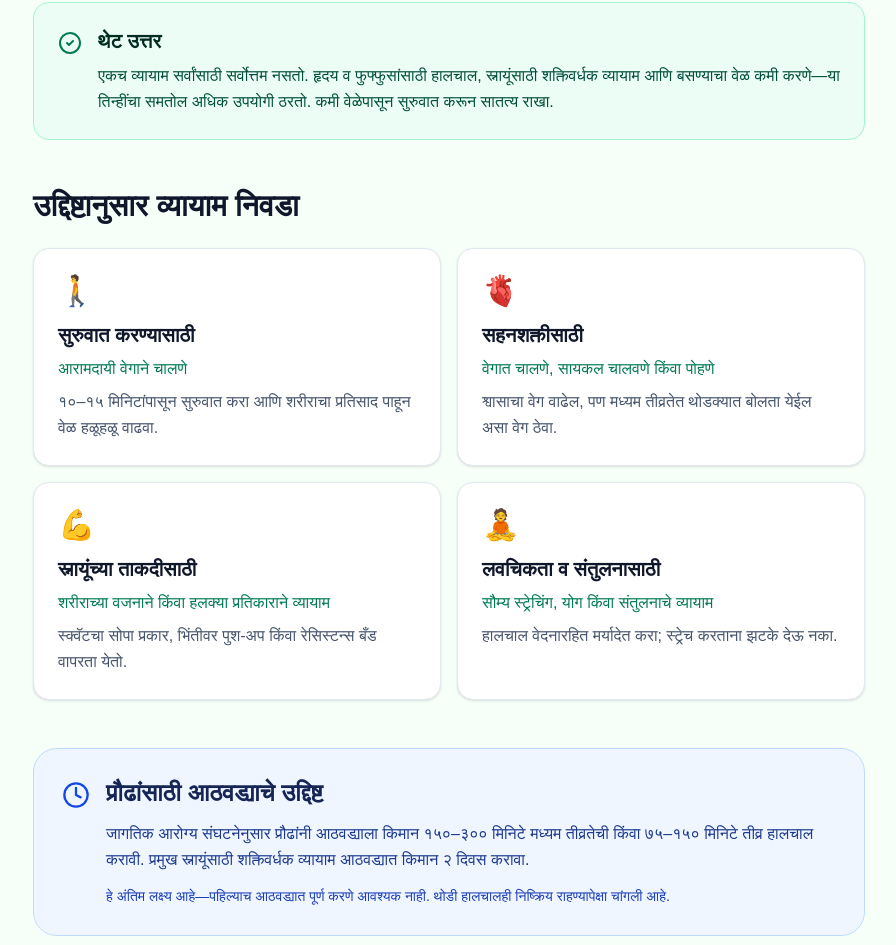
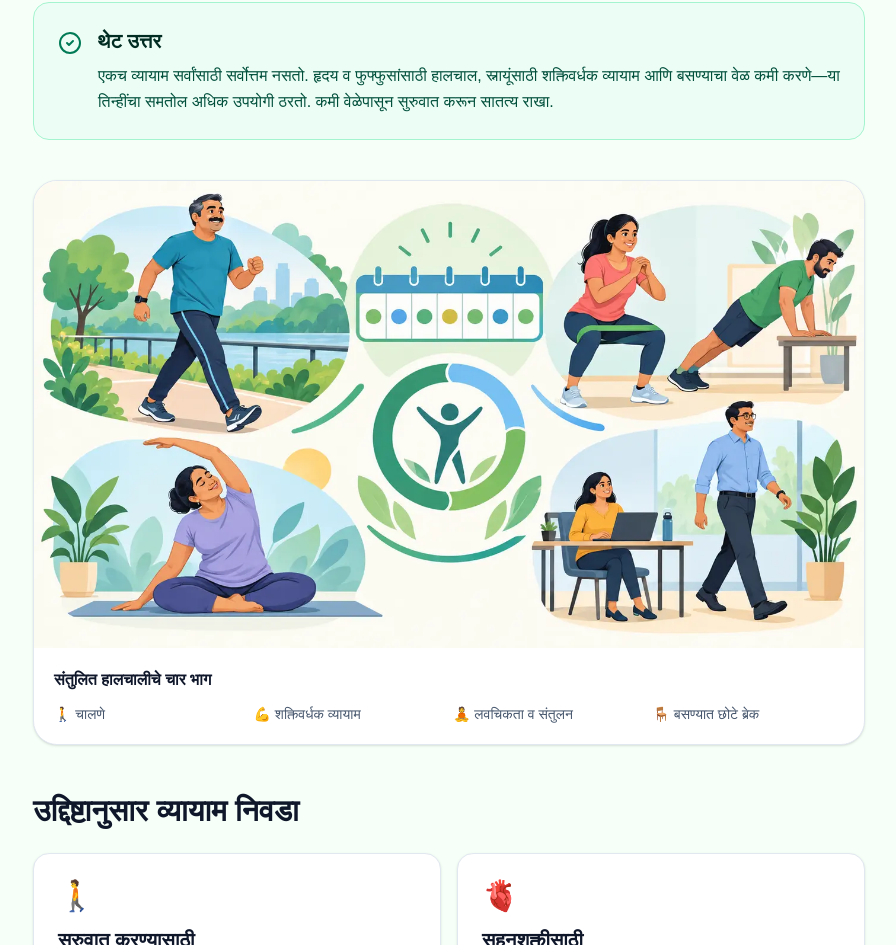
Before and after one commit to nilviraj/HealthyCommunity, a Next.js app: page /exercise in a window 1280 px wide. Shown: the part 469-1414 px from the top of the page, without its empty margins (191-1087 px from the left). Built offline with nearby package versions, Linux system fonts and the light colour scheme; no server answers.

Commit message:
Add optimized exercise activity illustration

```diff
--- a/src/app/exercise/page.tsx
+++ b/src/app/exercise/page.tsx
@@ -1,4 +1,5 @@
 import type { Metadata } from "next";
+import Image from "next/image";
 import { Activity, AlertCircle, CheckCircle2, Clock, Heart, Zap } from "lucide-react";
 import Breadcrumb from "@/components/Breadcrumb";
 import HeroBanner from "@/components/HeroBanner";
@@ -99,6 +100,27 @@ export default function ExercisePage() {
           </div>
         </div>
       </section>
+
+      <figure className="mt-10 overflow-hidden rounded-3xl border border-slate-200 bg-white shadow-sm dark:border-slate-700 dark:bg-slate-900">
+        <Image
+          src="/images/exercise/balanced-weekly-activity.webp"
+          alt="चालणे, शक्तिवर्धक व्यायाम, स्ट्रेचिंग आणि बसण्याच्या वेळेत छोटे चालण्याचे ब्रेक घेणारे भारतीय प्रौढ"
+          width={1400}
+          height={788}
+          sizes="(min-width: 1024px) 896px, calc(100vw - 32px)"
+          priority
+          className="h-auto w-full"
+        />
+        <figcaption className="p-5">
+          <p className="font-semibold text-slate-900 dark:text-white">संतुलित हालचालीचे चार भाग</p>
+          <ul className="mt-3 grid grid-cols-2 gap-2 text-sm text-slate-600 dark:text-slate-300 sm:grid-cols-4">
+            <li>🚶 चालणे</li>
+            <li>💪 शक्तिवर्धक व्यायाम</li>
+            <li>🧘 लवचिकता व संतुलन</li>
+            <li>🪑 बसण्यात छोटे ब्रेक</li>
+          </ul>
+        </figcaption>
+      </figure>
 
       <section className="mt-12">
         <h2 className="text-3xl font-bold text-slate-900 dark:text-white">उद्दिष्टानुसार व्यायाम निवडा</h2>
```
Also changed, not shown: public/images/exercise/balanced-weekly-activity.webp (added).
